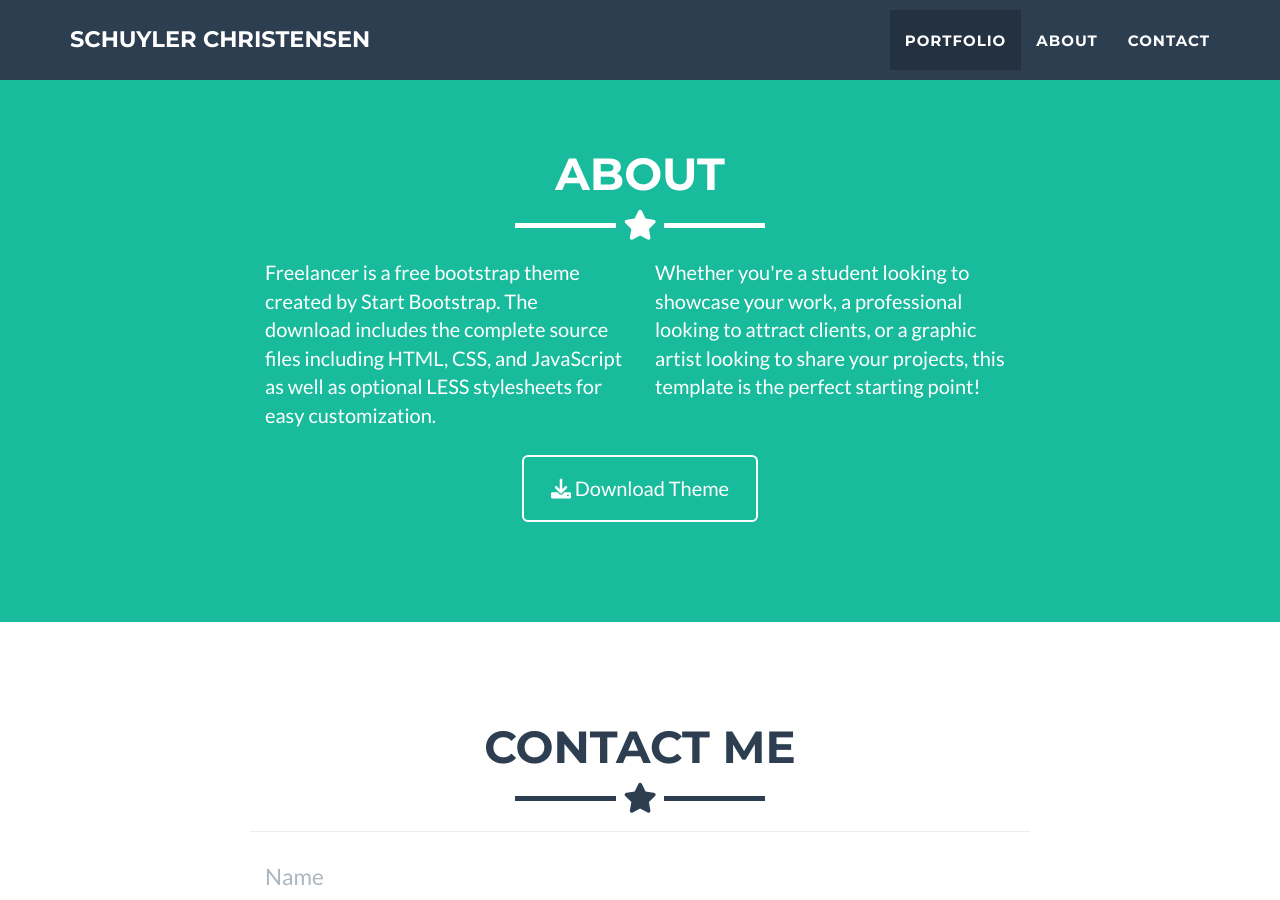
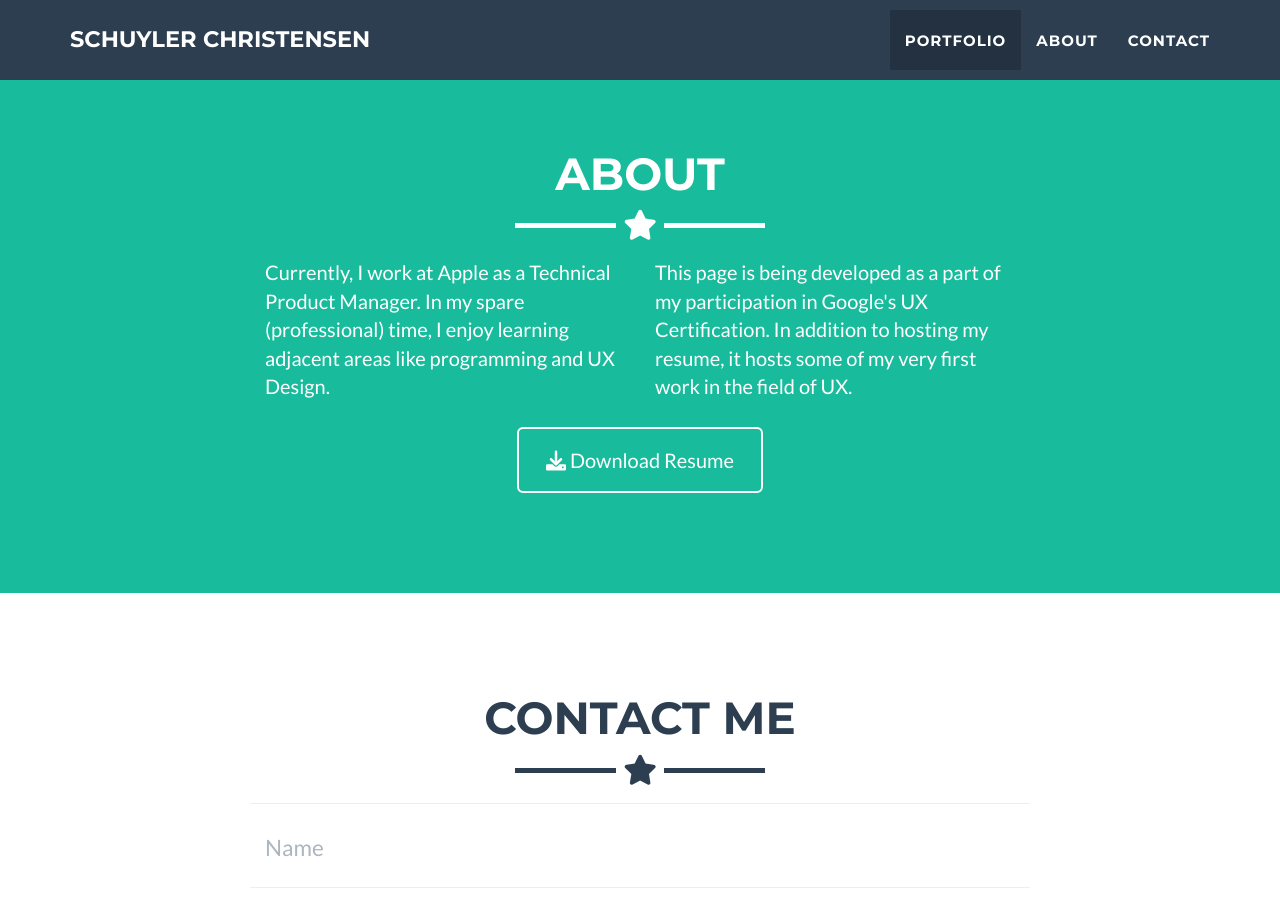
Before and after one commit to slchristensen/slchristensen.github.io, a Jekyll site: the page built from _posts/2014-07-18-project-1.markdown, in a window 1280 px wide and 900 px high, scrolled down 1863 px. Built offline with Jekyll 4.4.1, drawn with Linux system fonts in a browser that asks for light colours.

Commit message:
added about me section

```diff
--- a/_includes/about.html
+++ b/_includes/about.html
@@ -9,17 +9,15 @@
     </div>
     <div class="row">
       <div class="col-lg-4 col-lg-offset-2">
-        <p>Freelancer is a free bootstrap theme created by Start Bootstrap. The download includes the complete
-          source files including HTML, CSS, and JavaScript as well as optional LESS stylesheets for easy
-          customization.</p>
+        <p>Currently, I work at Apple as a Technical Product Manager. In my spare (professional) time, I enjoy learning adjacent areas like programming and UX Design.</p>
       </div>
       <div class="col-lg-4">
-        <p>Whether you're a student looking to showcase your work, a professional looking to attract clients, or
-          a graphic artist looking to share your projects, this template is the perfect starting point! </p>
+        <p>This page is being developed as a part of my participation in Google's UX Certification. In addition to hosting my resume, it hosts some
+            of my very first work in the field of UX.</p>
       </div>
       <div class="col-lg-8 col-lg-offset-2 text-center">
-        <a href="https://github.com/jeromelachaud/freelancer-theme" class="btn btn-lg btn-outline">
-          <i class="fa fa-download"></i> Download Theme
+        <a href="https://github.com/slchristensen/slchristensen.github.io/blob/main/Christensen_Resume_2023.pdf" class="btn btn-lg btn-outline">
+          <i class="fa fa-download"></i> Download Resume
         </a>
       </div>
     </div>
```
